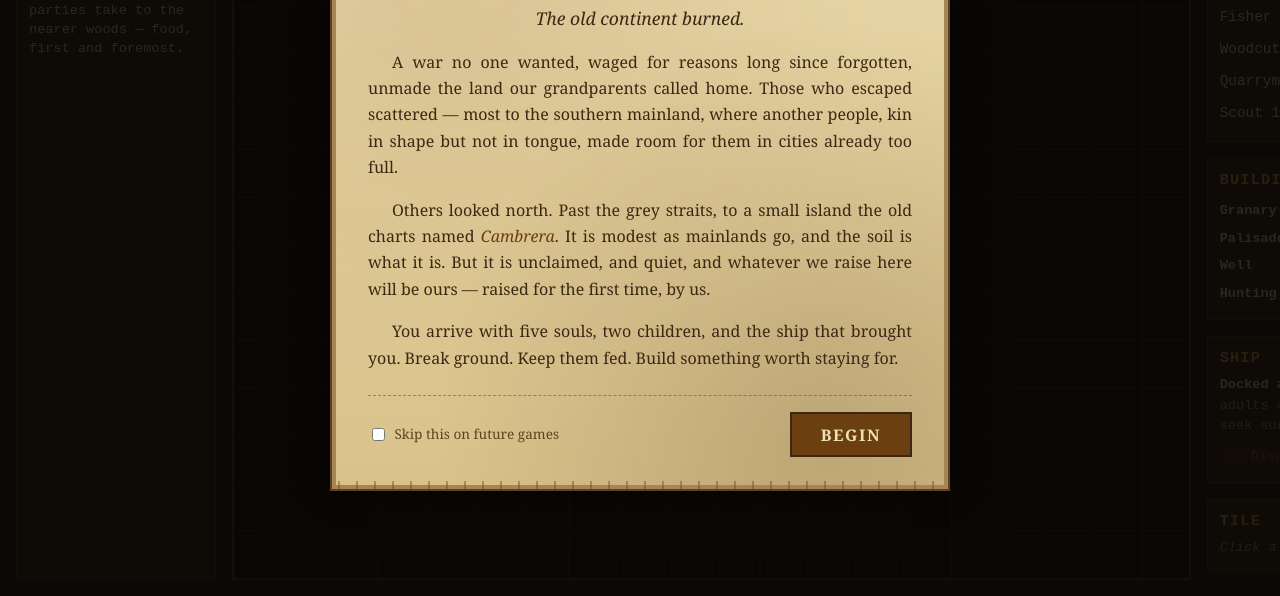
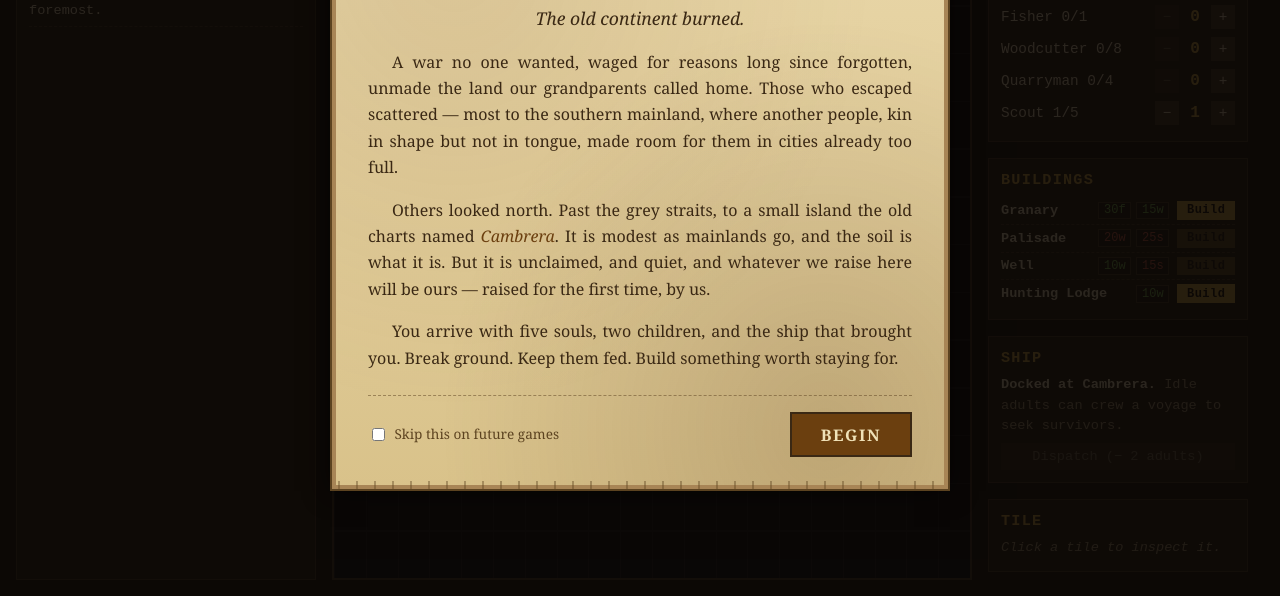
Before and after one commit to vicosurge/survival-civ-game, a website built with Vite: page index.html in a window 1280 px wide. Shown: the part 204-800 px from the top of the page. Built offline with nearby package versions, Linux system fonts and the light colour scheme.

Commit message:
Make canvas CSS-flexible so layout fits any viewport without scrollbars
Canvas now uses flex: 0 1 640px + height: auto so it shrinks on
narrower viewports while keeping its 640×480 rendering resolution.
The click handler already scales mouse coords against the canvas
bounding rect, so tile selection stays accurate at any display size.
Chronicle gets min-width: 160px to stay visible; overflow-x removed.

Co-Authored-By: Claude Sonnet 4.6 <noreply@anthropic.com>

```diff
--- a/src/style.css
+++ b/src/style.css
@@ -81,22 +81,23 @@ html, body {
   gap: 1rem;
   padding: 1rem;
   min-height: 0;
-  overflow-x: auto;
 }
 
 #map {
   background: #0d1418;
   border: 2px solid var(--panel-edge);
   image-rendering: pixelated;
-  flex-shrink: 0;
+  flex: 0 1 640px;
+  min-width: 320px;
+  height: auto;
   cursor: crosshair;
 }
 
 #chronicle-panel {
-  flex: 1 1 200px;
+  flex: 1 1 0;
   display: flex;
   flex-direction: column;
-  min-width: 200px;
+  min-width: 160px;
   max-width: 300px;
   min-height: 0;
 }
```
